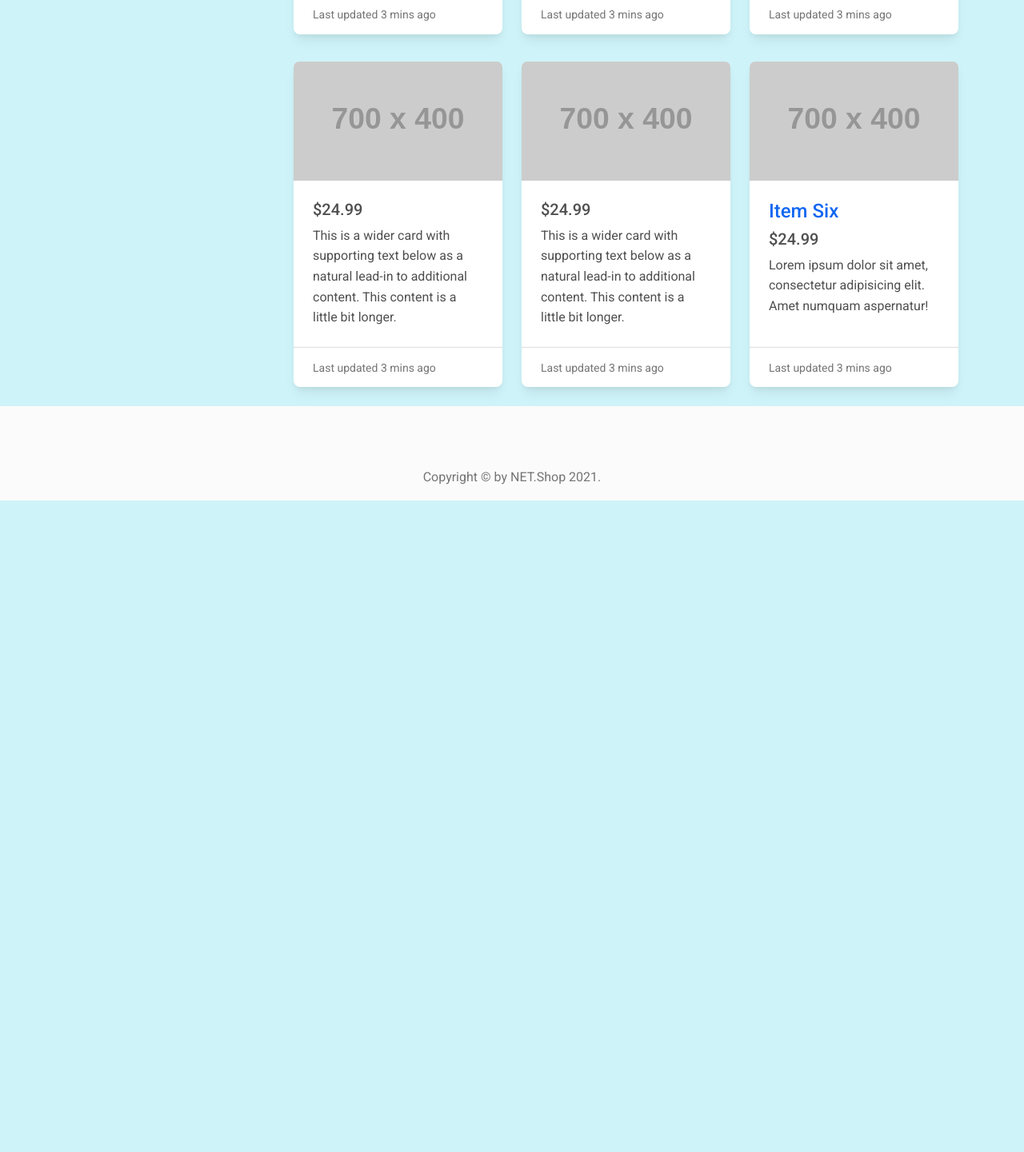
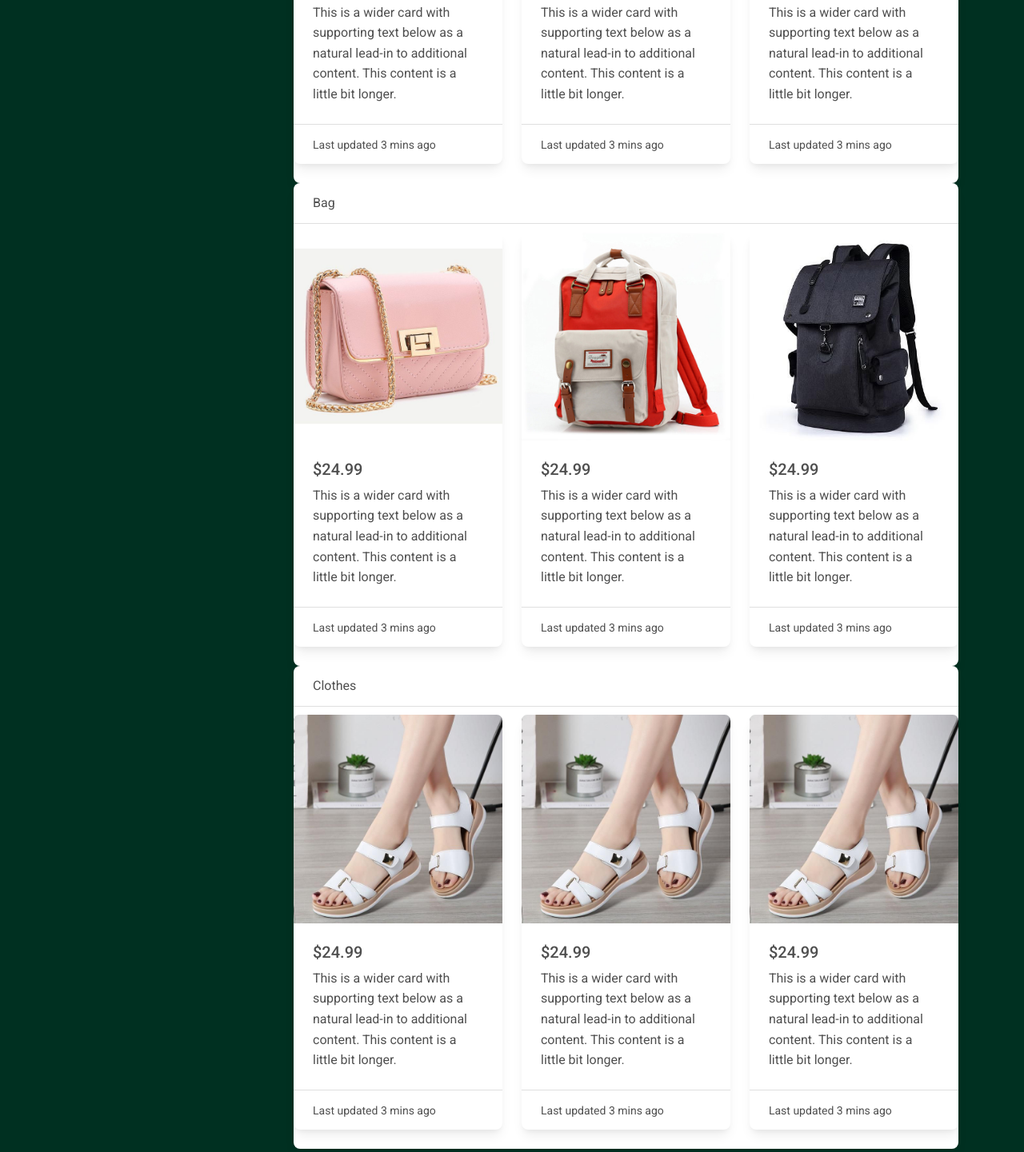
Before and after one commit to phannynayvannet/nayvannet.io, a plain HTML site: page index.html in a window 1280 px wide. Shown: the part 1135-2576 px from the top of the page at 80% size. Before the commit the page ends 1761 px from the top, so only its background shows below. Drawn offline with nearby package versions, Linux system fonts and the light colour scheme; placeholder pictures from the web are drawn by us.

Commit message:
Update index.html

```diff
--- a/index.html
+++ b/index.html
@@ -23,7 +23,7 @@
   </script>
 </head>
 
-<body style="background-color: #CEF3F8;">
+<body style="background-color: #003021;">
 
   <!-- Optional JavaScript; choose one of the two! -->
 
@@ -41,19 +41,19 @@
 
   <!-- Navbar  -->
 
-  <nav class="navbar navbar-expand-lg navbar-light bg-light" id="add">
+  <nav class="navbar navbar-expand-lg navbar-light" id="add">
     <div class="container-fluid">
-      <a class="navbar-brand" href="#" style="font-weight: bold;">NET.Shop</a>
+      <a class="navbar-brand" href="index.html" style="font-weight: bold; color: white;">NET.Shop</a>
       <button class="navbar-toggler" type="button" data-mdb-toggle="collapse" data-mdb-target="#navbarNavAltMarkup"
         aria-controls="navbarNavAltMarkup" aria-expanded="false" aria-label="Toggle navigation">
         <i class="fas fa-bars"></i>
       </button>
       <div class="collapse navbar-collapse" id="navbarNavAltMarkup">
-        <div class="navbar-nav">
-          <a class="nav-link active" aria-current="page" href="#">Home</a>
-          <a class="nav-link" href="#">About</a>
-          <a class="nav-link" href="#">Service</a>
-          <a class="nav-link" href="#">Contact</a>
+        <div class="navbar-nav ">
+          <a class="nav-link active" href="index.html" id="text_Menu">Home</a>
+          <a class="nav-link" href="About.html" id="text_Menu">About</a>
+          <a class="nav-link" href="Service.html" id="text_Menu">Service</a>
+          <a class="nav-link" href="Contact.html" id="text_Menu">Contact</a>
 
         </div>
       </div>
@@ -67,11 +67,11 @@
 
       <div class="col-lg-3">
 
-        <h1 class="my-4">NET.Shop</h1>
+        <h1 class="my-4 " id="text_color">NET.Shop</h1>
         <div class="list-group">
-          <a href="#" class="list-group-item d-flex justify-content-between align-items-center">Shoes<span class="badge bg-danger rounded-pill">14</span></a>
-          <a href="#" class="list-group-item d-flex justify-content-between align-items-center">Cloths <span class="badge bg-danger rounded-pill">2</span></a>
-          <a href="#" class="list-group-item d-flex justify-content-between align-items-center">Bags <span class="badge bg-danger rounded-pill">1</span></a>
+          <a href="#" class="list-group-item d-flex justify-content-between align-items-center" style="color: rgb(173, 173, 173); background-color: rgb(35, 35, 35);">Shoes<span class="badge bg-danger rounded-pill">14</span></a>
+          <a href="#" class="list-group-item d-flex justify-content-between align-items-center" style="color: rgb(173, 173, 173); background-color: rgb(35, 35, 35);">Cloths <span class="badge bg-danger rounded-pill">2</span></a>
+          <a href="#" class="list-group-item d-flex justify-content-between align-items-center" style="color: rgb(173, 173, 173); background-color: rgb(35, 35, 35);">Bags <span class="badge bg-danger rounded-pill">1</span></a>
         </div>
 
       </div>
@@ -117,97 +117,159 @@
             <span class="visually-hidden">Next</span>
           </button>
         </div>
-
+        <!-- head card 1 -->
+        <div class="card" id="back_card">
+          <div class="card-header" id="text_color">
+            Shoes
+          </div>
           <div class="row">
-
             <div class="col-lg-4 col-md-6 mb-4" id="add1">
-            <div class="card h-100">
-              <a href="#"><img class="card-img-top" src="http://placehold.it/700x400" alt=""></a>
-              <div class="card-body">
+              <div class="card h-100" id="back_color">
+                <a href="#"><img class="card-img-top" src="./Img_mini/Women Sandals - Flats Soft Summer Beach Footwear (SS2) - white _ 37.jpg" alt=""></a>
+                <div class="card-body" id="text_color1">
                   <h5 class="card-title">$24.99</h5>
                   <p class="card-text">This is a wider card with supporting text below as a natural lead-in to additional
                     content. This content is a little bit longer.</p>
                 </div>
-              <div class="card-footer">
-                <small class="text-muted">Last updated 3 mins ago</small>
+                <div class="card-footer" >
+                  <small id="text_color1">Last updated 3 mins ago</small>
                 </div>
               </div>
             </div>
 
             <div class="col-lg-4 col-md-6 mb-4" id="add1">
-            <div class="card h-100">
-              <a href="#"><img class="card-img-top" src="http://placehold.it/700x400" alt=""></a>
-              <div class="card-body">
+              <div class="card h-100" id="back_color">
+                <a href="#"><img class="card-img-top" src="./Img_mini/Attractive Lightweight Running Shoes.jpg" alt=""></a>
+                <div class="card-body" id="text_color1">
                   <h5 class="card-title">$24.99</h5>
                   <p class="card-text">This is a wider card with supporting text below as a natural lead-in to additional
                     content. This content is a little bit longer.</p>
                 </div>
-              <div class="card-footer">
-                <small class="text-muted">Last updated 3 mins ago</small>
+                <div class="card-footer" >
+                  <small id="text_color1">Last updated 3 mins ago</small>
                 </div>
               </div>
             </div>
 
             <div class="col-lg-4 col-md-6 mb-4" id="add1">
-            <div class="card h-100">
-              <a href="#"><img class="card-img-top" src="http://placehold.it/700x400" alt=""></a>
-              <div class="card-body">
+              <div class="card h-100" id="back_color">
+                <a href="#"><img class="card-img-top" src="./Img_mini/Men's Trainers Athletic Shoes Sporty Casual Athletic Daily Running Shoes Walking Shoes Mesh Breathable White Black Fall Spring  Summer.jpg" alt=""></a>
+                <div class="card-body" id="text_color1">
                   <h5 class="card-title">$24.99</h5>
                   <p class="card-text">This is a wider card with supporting text below as a natural lead-in to additional
                     content. This content is a little bit longer.</p>
                 </div>
-              <div class="card-footer">
-                <small class="text-muted">Last updated 3 mins ago</small>
+                <div class="card-footer" >
+                  <small id="text_color1">Last updated 3 mins ago</small>
+                </div>
+              </div>
+            </div>
+
+          </div>
+        </div>
+        <!-- head card 2 -->
+        <div class="card" id="back_card">
+          <div class="card-header" id="text_color">
+            Bag
+          </div>
+          <div class="row">
+            <div class="col-lg-4 col-md-6 mb-4" id="add1">
+              <div class="card h-100" id="back_color">
+                <a href="#"><img class="card-img-top" src="./Img_mini/Designer Clothes, Shoes & Bags for Women _ SSENSE.jpg" alt=""></a>
+                <div class="card-body" id="text_color1">
+                  <h5 class="card-title">$24.99</h5>
+                  <p class="card-text">This is a wider card with supporting text below as a natural lead-in to additional
+                    content. This content is a little bit longer.</p>
+                </div>
+                <div class="card-footer" >
+                  <small id="text_color1">Last updated 3 mins ago</small>
                 </div>
               </div>
             </div>
 
             <div class="col-lg-4 col-md-6 mb-4" id="add1">
-            <div class="card h-100">
-              <a href="#"><img class="card-img-top" src="http://placehold.it/700x400" alt=""></a>
-              <div class="card-body">
+              <div class="card h-100" id="back_color">
+                <a href="#"><img class="card-img-top" src="./Img_mini/Women Canvas Stitching Color Student Bag Computer Bag Leisure Backpack Travel Bag.jpg" alt=""></a>
+                <div class="card-body" id="text_color1">
                   <h5 class="card-title">$24.99</h5>
                   <p class="card-text">This is a wider card with supporting text below as a natural lead-in to additional
                     content. This content is a little bit longer.</p>
                 </div>
-              <div class="card-footer">
-                <small class="text-muted">Last updated 3 mins ago</small>
+                <div class="card-footer" >
+                  <small id="text_color1">Last updated 3 mins ago</small>
                 </div>
               </div>
             </div>
 
             <div class="col-lg-4 col-md-6 mb-4" id="add1">
-            <div class="card h-100">
-              <a href="#"><img class="card-img-top" src="http://placehold.it/700x400" alt=""></a>
-              <div class="card-body">
+              <div class="card h-100" id="back_color">
+                <a href="#"><img class="card-img-top" src="./Img_mini/2018 Multifunction Best Travel Backpack Male Female Japan School Student Men Women Everyday Backpack Shoulder Bag Girl Mochila _ Touchy Style.jpg" alt=""></a>
+                <div class="card-body" id="text_color1">
                   <h5 class="card-title">$24.99</h5>
                   <p class="card-text">This is a wider card with supporting text below as a natural lead-in to additional
                     content. This content is a little bit longer.</p>
                 </div>
-              <div class="card-footer">
-                <small class="text-muted">Last updated 3 mins ago</small>
+                <div class="card-footer" >
+                  <small id="text_color1">Last updated 3 mins ago</small>
+                </div>
+              </div>
+            </div>
+
+          </div>
+        </div>
+        <!-- head card 3 -->
+        <div class="card" id="back_card">
+          <div class="card-header" id="text_color">
+            Clothes
+          </div>
+          <div class="row">
+            <div class="col-lg-4 col-md-6 mb-4" id="add1">
+              <div class="card h-100" id="back_color">
+                <a href="#"><img class="card-img-top" src="./Img_mini/Women Sandals - Flats Soft Summer Beach Footwear (SS2) - white _ 37.jpg" alt=""></a>
+                <div class="card-body" id="text_color1">
+                  <h5 class="card-title">$24.99</h5>
+                  <p class="card-text">This is a wider card with supporting text below as a natural lead-in to additional
+                    content. This content is a little bit longer.</p>
+                </div>
+                <div class="card-footer" >
+                  <small id="text_color1">Last updated 3 mins ago</small>
                 </div>
               </div>
             </div>
 
             <div class="col-lg-4 col-md-6 mb-4" id="add1">
-            <div class="card h-100">
-              <a href="#"><img class="card-img-top" src="http://placehold.it/700x400" alt=""></a>
-              <div class="card-body">
-                <h4 class="card-title">
-                  <a href="#">Item Six</a>
-                </h4>
-                <h5>$24.99</h5>
-                <p class="card-text">Lorem ipsum dolor sit amet, consectetur adipisicing elit. Amet numquam aspernatur!
-                </p>
+              <div class="card h-100" id="back_color">
+                <a href="#"><img class="card-img-top" src="./Img_mini/Women Sandals - Flats Soft Summer Beach Footwear (SS2) - white _ 37.jpg" alt=""></a>
+                <div class="card-body" id="text_color1">
+                  <h5 class="card-title">$24.99</h5>
+                  <p class="card-text">This is a wider card with supporting text below as a natural lead-in to additional
+                    content. This content is a little bit longer.</p>
                 </div>
-              <div class="card-footer">
-                <small class="text-muted">Last updated 3 mins ago</small>
+                <div class="card-footer" >
+                  <small id="text_color1">Last updated 3 mins ago</small>
+                </div>
+              </div>
+            </div>
+
+            <div class="col-lg-4 col-md-6 mb-4" id="add1">
+              <div class="card h-100" id="back_color">
+                <a href="#"><img class="card-img-top" src="./Img_mini/Women Sandals - Flats Soft Summer Beach Footwear (SS2) - white _ 37.jpg" alt=""></a>
+                <div class="card-body" id="text_color1">
+                  <h5 class="card-title">$24.99</h5>
+                  <p class="card-text">This is a wider card with supporting text below as a natural lead-in to additional
+                    content. This content is a little bit longer.</p>
+                </div>
+                <div class="card-footer" >
+                  <small id="text_color1">Last updated 3 mins ago</small>
                 </div>
               </div>
             </div>
 
           </div>
+        </div>
+
+
+
         <!-- /.row -->
 
       </div>
@@ -218,7 +280,7 @@
 
   </div>
   <!-- footer -->
-  <footer class="footer mt-auto py-3 bg-light">
+  <footer class="footer mt-auto py-3 " id="back_footer">
     <div class="container" style="text-align: center;">
       <span class="text-muted">Copyright © by NET.Shop 2021.</span>
     </div>
```
Lines whose indentation alone changed are shown as unchanged.
